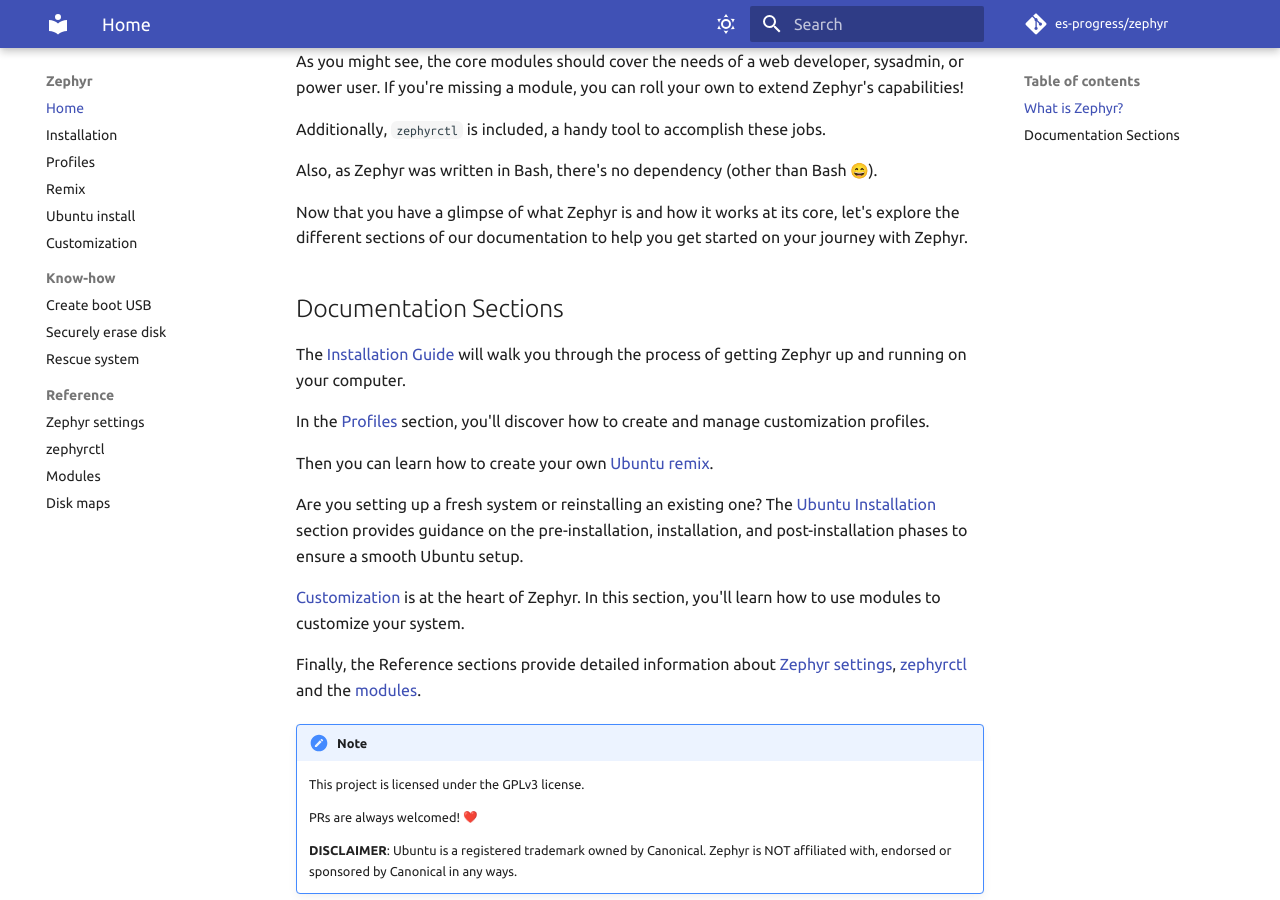
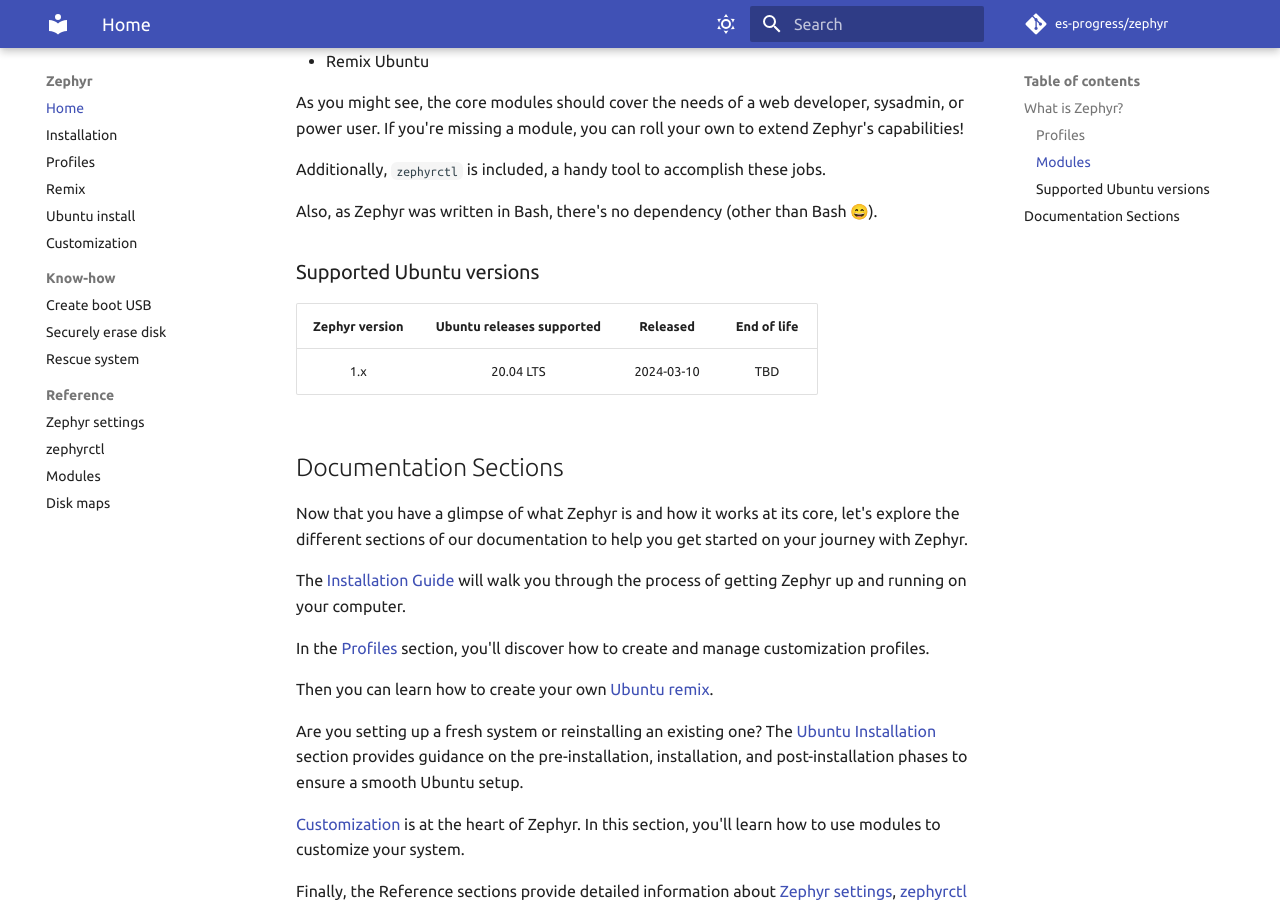
Before and after one commit to es-progress/zephyr, an MkDocs documentation site: the page built from docs/index.md, in a window 1280 px wide and 900 px high, scrolled down 885 px. Built offline with MkDocs 1.6.1 and Material for MkDocs 9.7.7, drawn with Linux system fonts in a browser that asks for light colours; emoji names are drawn with the system emoji font; comment, search, counter and statistics services are not loaded.

Commit message:
docs: add supported Ubuntu versions

```diff
--- a/docs/index.md
+++ b/docs/index.md
@@ -10,14 +10,14 @@ It separates the generalized scripts that apply the customizations (**Modules**)
 
 Let's see these two core concepts as they tell the most about Zephyr and how it helps.
 
-**Profiles**
+### Profiles
 
 You can store your configurations organized into profiles.
 It's possible to create many different profiles and a default one.
 If a configuration value is not specified in the selected profile, it falls back to the default.
 This provides flexibility so you can tailor customization to your needs.
 
-**Modules**
+### Modules
 
 Zephyr relies on modules to apply specific configurations and customizations to your system.
 These modules perform a wide range of tasks, for example:
@@ -36,9 +36,15 @@ Additionally, `zephyrctl` is included, a handy tool to accomplish these jobs.
 
 Also, as Zephyr was written in Bash, there's no dependency (other than Bash :smile:).
 
-Now that you have a glimpse of what Zephyr is and how it works at its core, let's explore the different sections of our documentation to help you get started on your journey with Zephyr.
+### Supported Ubuntu versions
+
+| Zephyr version | Ubuntu releases supported |  Released  | End of life |
+| :------------: | :-----------------------: | :--------: | :---------: |
+|      1.x       |         20.04 LTS         | 2024-03-10 |     TBD     |
 
 ## Documentation Sections
+
+Now that you have a glimpse of what Zephyr is and how it works at its core, let's explore the different sections of our documentation to help you get started on your journey with Zephyr.
 
 The [Installation Guide](install.md) will walk you through the process of getting Zephyr up and running on your computer.
 
```
Also changed, not shown: README.md (+8 -2 lines).
